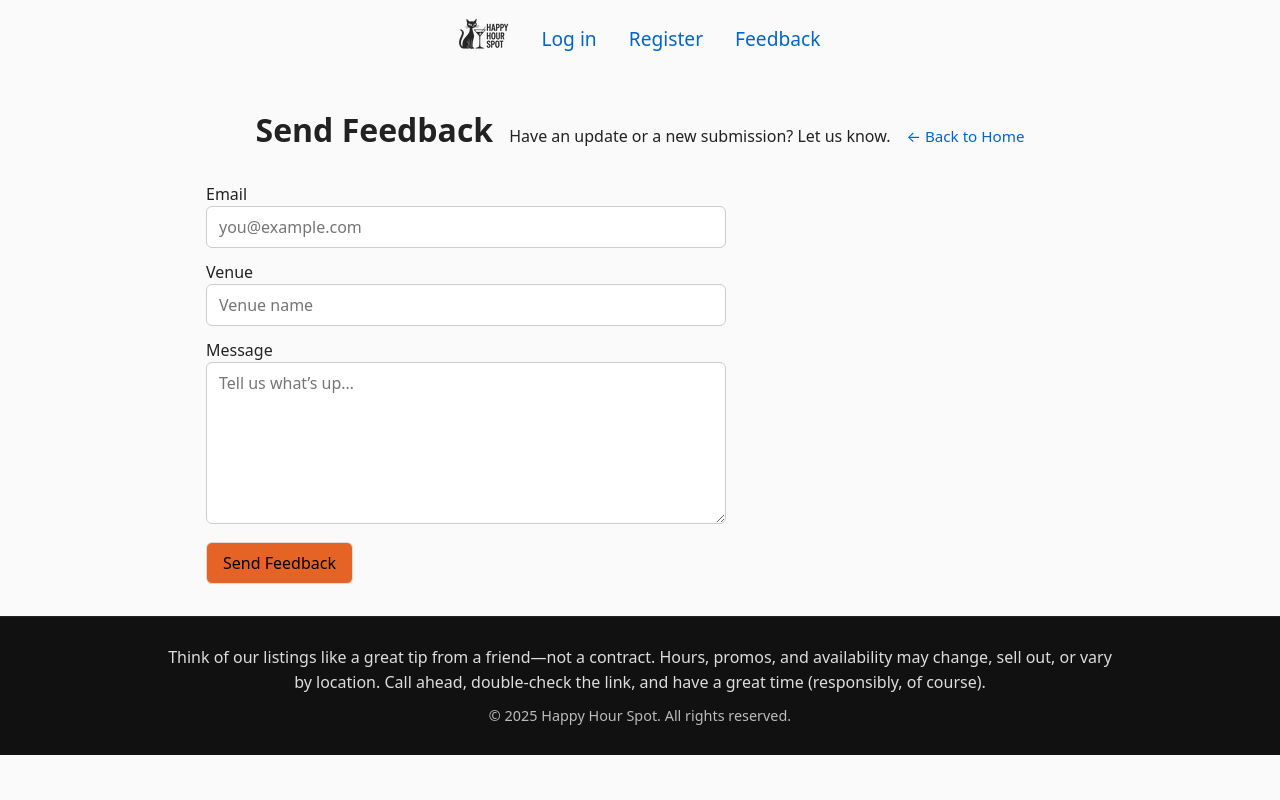
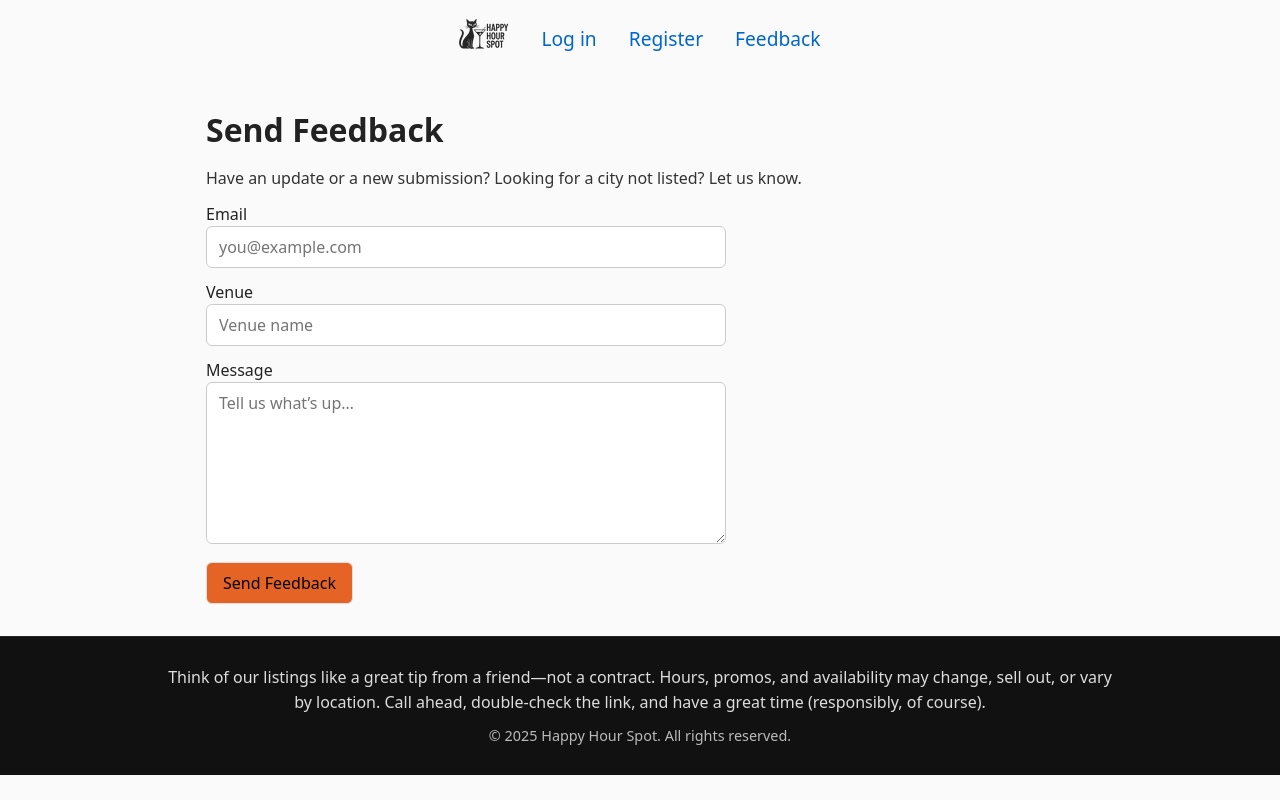
Before and after one commit to shana202/happyhourspot, a React (Vite) app in the folder client/: page /feedback in a window 1280 px wide. Built offline with nearby package versions, Linux system fonts and the light colour scheme; no server answers.

Commit message:
fixed style on feedback

```diff
--- a/client/src/pages/Feedback.jsx
+++ b/client/src/pages/Feedback.jsx
@@ -1,5 +1,5 @@
 import { useEffect, useState } from 'react';
-import { Link, useLocation } from 'react-router-dom';
+import { useLocation } from 'react-router-dom';
 import { useAuth } from '../auth/AuthProvider';
 
 export default function Feedback() {
@@ -43,22 +43,10 @@ export default function Feedback() {
 
   return (
     <main className="city">
-      <header className="city-header">
-        <h1>Send Feedback</h1>
-
-        <content
-  className="feedback-page"
-  style={{
-    display: "flex",
-    justifyContent: "center", // horizontal
-
-    textAlign: "center",      // center text inside
-  }}
->
-  Have an update or a new submission? Let us know.
-</content>
-        <Link className="city-back" to="/">← Back to Home</Link>
-      </header>
+      <h1>Send Feedback</h1>
+      <p style={{ maxWidth: 600 }}>
+        Have an update or a new submission? Looking for a city not listed? Let us know.
+      </p>
 
       {result === 'ok' && (
         <div className="city-success" role="status">Thanks! Your feedback was sent.</div>
```
Also changed, not shown: 1 other file (tests, documents, lock files or other folders).
